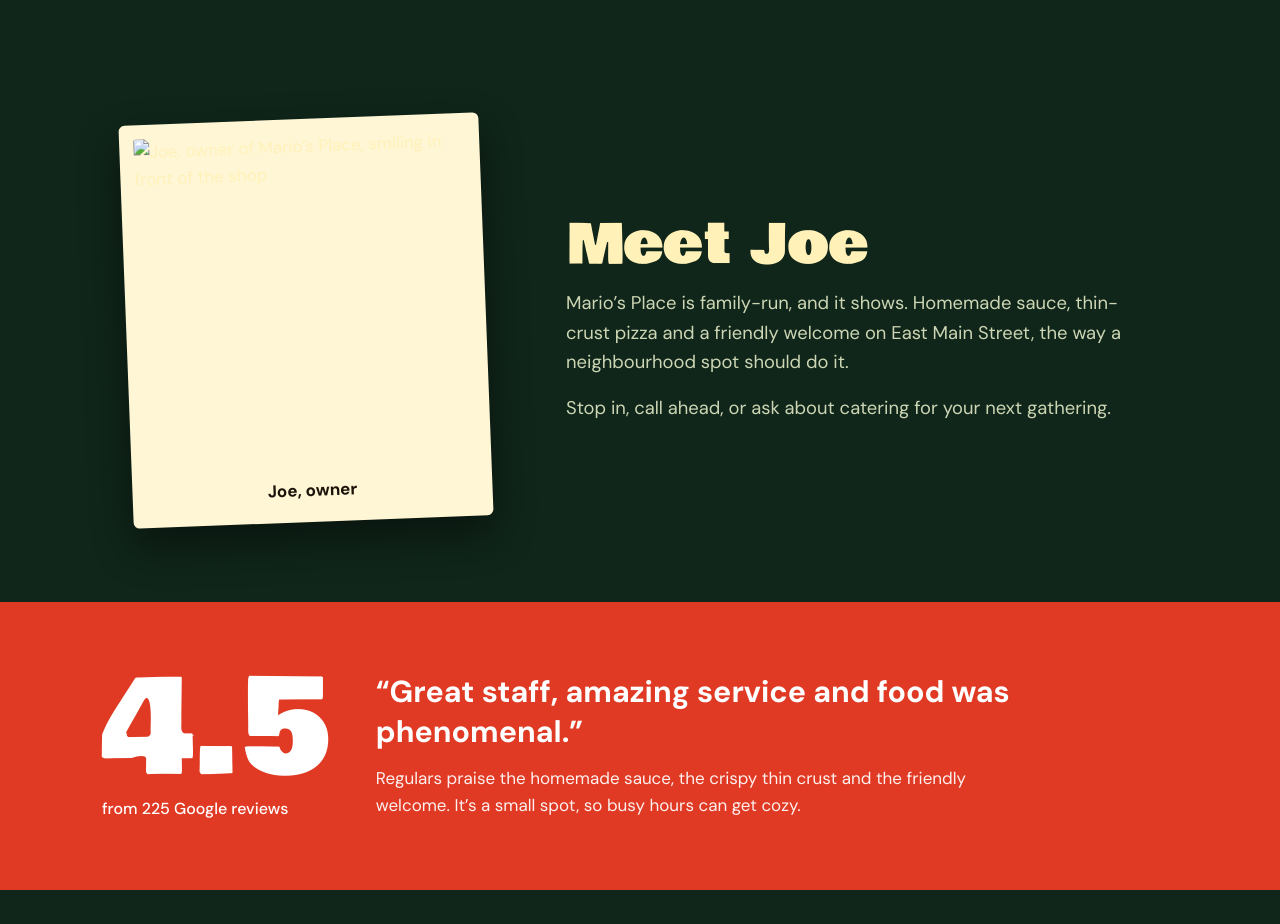
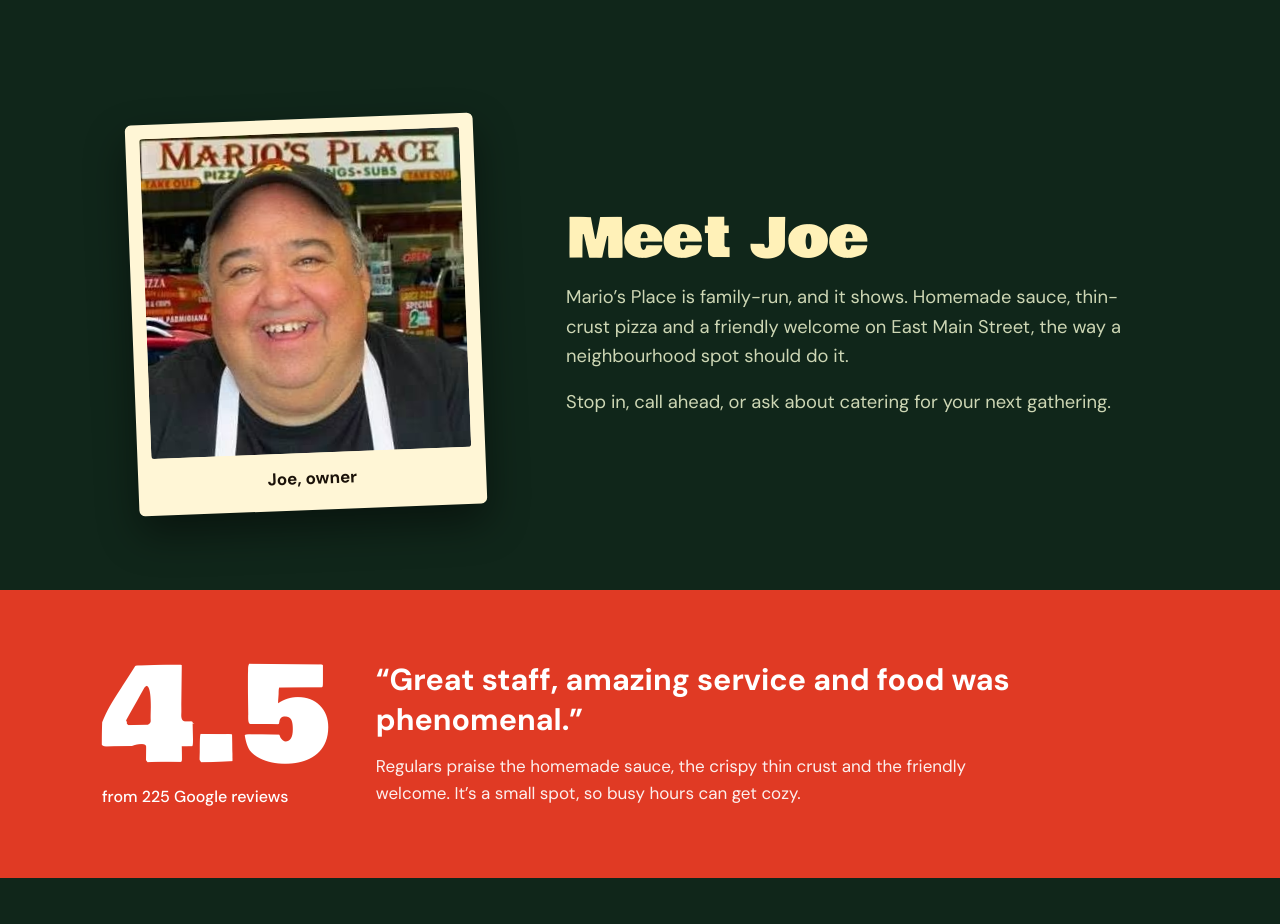
Before and after one commit to customexclusivesocials/marios-place, a plain HTML site: page index.html in a window 1280 px wide. Shown: the part 2560-3484 px from the top of the page. Drawn offline with Linux system fonts and the light colour scheme.

Commit message:
Update index.html

```diff
--- a/index.html
+++ b/index.html
@@ -153,7 +153,7 @@ footer a{color:var(--ink)}
 </div></section>
 
 <section class="meet" id="joe"><div class="wrap">
-  <figure class="polaroid" style="margin:0 auto"><img src="images/joe.jpg" alt="Joe, owner of Mario’s Place, smiling in front of the shop" width="480" height="480"><figcaption>Joe, owner</figcaption></figure>
+  <figure class="polaroid" style="margin:0 auto"><img src="joe.jpeg" alt="Joe, owner of Mario’s Place, smiling in front of the shop" width="480" height="480"><figcaption>Joe, owner</figcaption></figure>
   <div><h2>Meet Joe</h2><p>Mario’s Place is family-run, and it shows. Homemade sauce, thin-crust pizza and a friendly welcome on East Main Street, the way a neighbourhood spot should do it.</p><p>Stop in, call ahead, or ask about catering for your next gathering.</p></div>
 </div></section>
 
```
